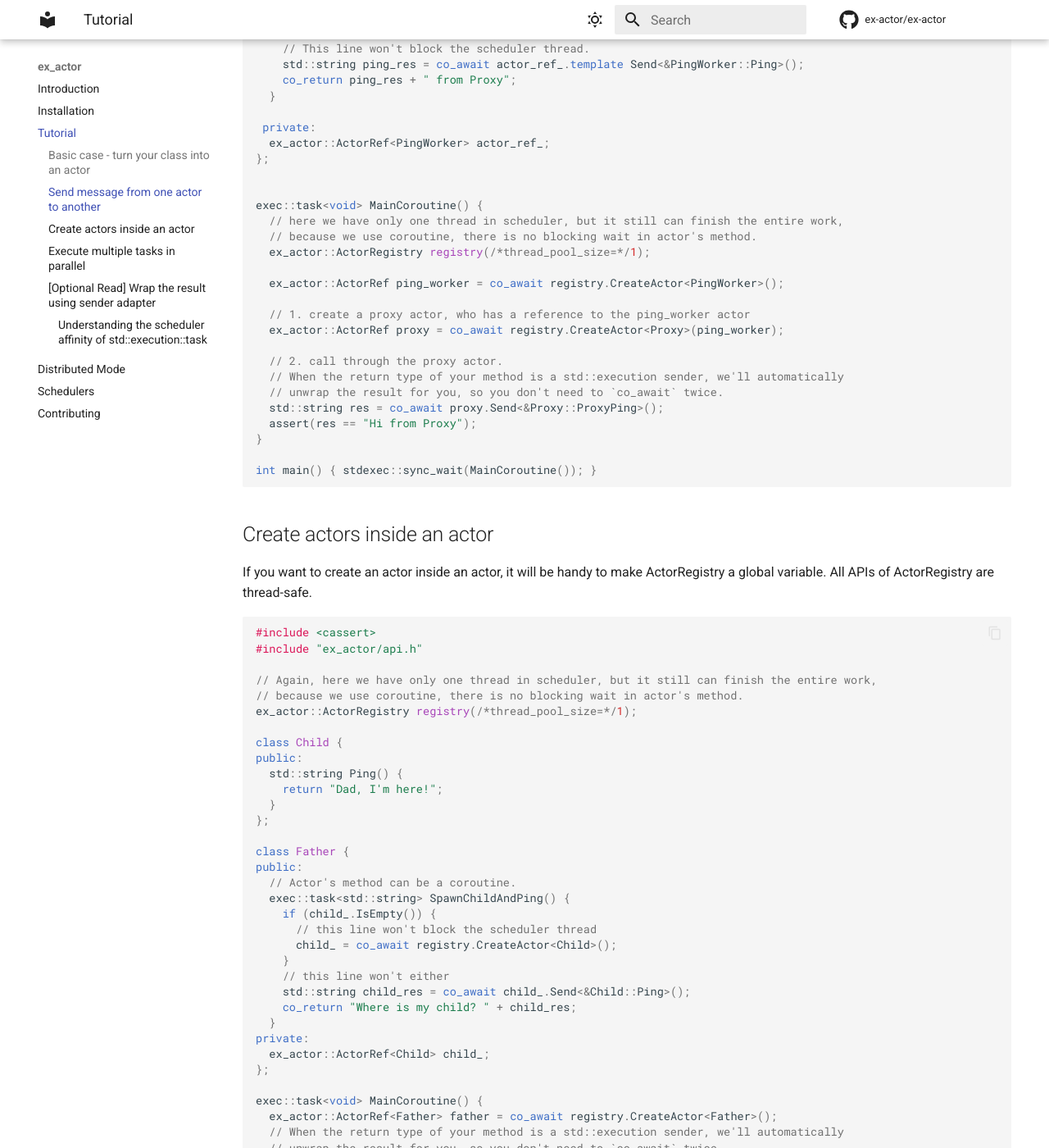
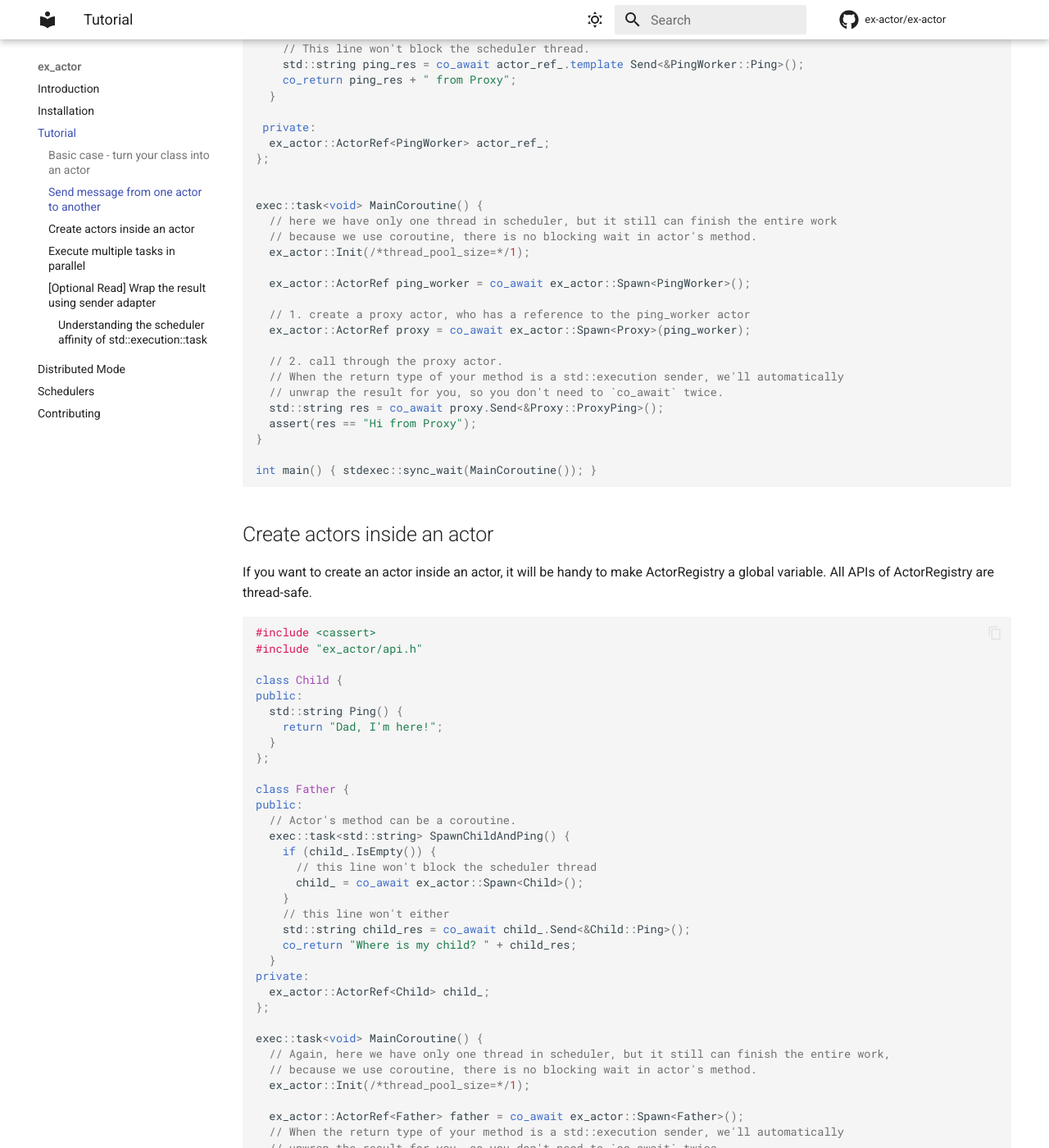
Before and after one commit to ex-actor/ex-actor, an MkDocs documentation site: the page built from docs/contents/tutorial.md, in a window 1280 px wide and 1400 px high, scrolled down 1821 px. Shown: the whole window at 82% size. Built offline with MkDocs 1.6.1 and Material for MkDocs 9.7.7, drawn with Linux system fonts in a browser that asks for light colours; comment, search, counter and statistics services are not loaded; some of the changed text lies outside the part shown.

Commit message:
[API] Add singleton style API (#111)
closes https://github.com/ex-actor/ex-actor/issues/106

this is not a breaking change, the original ActorRegisty still works.

```diff
--- a/docs/contents/tutorial.md
+++ b/docs/contents/tutorial.md
@@ -29,11 +29,11 @@ struct Counter {
 };
 
 exec::task<void> MainCoroutine() {
-  // 1. First, create a ex_actor::ActorRegistry.
-  ex_actor::ActorRegistry registry(/*thread_pool_size=*/1);
+  // 1. First, initialize ex_actor runtime.
+  ex_actor::Init(/*thread_pool_size=*/1);
 
-  // 2. Use the registry to create an actor.
-  ex_actor::ActorRef actor = co_await registry.CreateActor<Counter>();
+  // 2. Create an actor.
+  ex_actor::ActorRef actor = co_await ex_actor::Spawn<Counter>();
 
   /*
   3. Everything is setup, you can call the actor's method now using `actor_ref.Send`.
@@ -109,14 +109,14 @@ class Proxy {
 
 
 exec::task<void> MainCoroutine() {
-  // here we have only one thread in scheduler, but it still can finish the entire work,
+  // here we have only one thread in scheduler, but it still can finish the entire work
   // because we use coroutine, there is no blocking wait in actor's method.
-  ex_actor::ActorRegistry registry(/*thread_pool_size=*/1);
+  ex_actor::Init(/*thread_pool_size=*/1);
 
-  ex_actor::ActorRef ping_worker = co_await registry.CreateActor<PingWorker>();
+  ex_actor::ActorRef ping_worker = co_await ex_actor::Spawn<PingWorker>();
 
   // 1. create a proxy actor, who has a reference to the ping_worker actor
-  ex_actor::ActorRef proxy = co_await registry.CreateActor<Proxy>(ping_worker);
+  ex_actor::ActorRef proxy = co_await ex_actor::Spawn<Proxy>(ping_worker);
 
   // 2. call through the proxy actor.
   // When the return type of your method is a std::execution sender, we'll automatically
@@ -140,10 +140,6 @@ All APIs of ActorRegistry are thread-safe.
 #include <cassert>
 #include "ex_actor/api.h"
 
-// Again, here we have only one thread in scheduler, but it still can finish the entire work,
-// because we use coroutine, there is no blocking wait in actor's method.
-ex_actor::ActorRegistry registry(/*thread_pool_size=*/1);
-
 class Child {
 public:
   std::string Ping() {
@@ -157,7 +153,7 @@ public:
   exec::task<std::string> SpawnChildAndPing() {
     if (child_.IsEmpty()) {
       // this line won't block the scheduler thread
-      child_ = co_await registry.CreateActor<Child>();
+      child_ = co_await ex_actor::Spawn<Child>();
     }
     // this line won't either
     std::string child_res = co_await child_.Send<&Child::Ping>();
@@ -168,7 +164,11 @@ private:
 };
 
 exec::task<void> MainCoroutine() {
-  ex_actor::ActorRef<Father> father = co_await registry.CreateActor<Father>();
+  // Again, here we have only one thread in scheduler, but it still can finish the entire work,
+  // because we use coroutine, there is no blocking wait in actor's method.
+  ex_actor::Init(/*thread_pool_size=*/1);
+
+  ex_actor::ActorRef<Father> father = co_await ex_actor::Spawn<Father>();
   // When the return type of your method is a std::execution sender, we'll automatically
   // unwrap the result for you, so you don't need to `co_await` twice.
   std::string res = co_await father.Send<&Father::SpawnChildAndPing>();
@@ -196,12 +196,12 @@ struct Counter {
 };
 
 exec::task<void> MainCoroutine() {
-  ex_actor::ActorRegistry registry(/*thread_pool_size=*/3);
+  ex_actor::Init(/*thread_pool_size=*/3);
 
   // create multiple counters, you want to increase them in parallel
   std::vector<ex_actor::ActorRef<Counter>> counters;
   for (int i = 0; i < 3; ++i) {
-    counters.push_back(co_await registry.CreateActor<Counter>());
+    counters.push_back(co_await ex_actor::Spawn<Counter>());
   }
 
   // `when_all` example, handy for small number of tasks.
@@ -263,8 +263,8 @@ struct Counter {
 };
 
 int main() {
-  ex_actor::ActorRegistry registry(/*thread_pool_size=*/1);
-  auto [actor] = stdexec::sync_wait(registry.CreateActor<Counter>()).value();
+  ex_actor::Init(/*thread_pool_size=*/2);
+  auto [actor] = stdexec::sync_wait(ex_actor::Spawn<Counter>()).value();
 
   // Sender adapter style
   int local_var = 1;
@@ -322,11 +322,11 @@ class Proxy {
 };
 
 exec::task<void> MainCoroutine() {
-  ex_actor::ActorRegistry registry(/*thread_pool_size=*/1);
-  ex_actor::ActorRef dummy_actor = co_await registry.CreateActor<DummyActor>();
+  ex_actor::Init(/*thread_pool_size=*/2);
+  ex_actor::ActorRef dummy_actor = co_await ex_actor::Spawn<DummyActor>();
 
   // 2. create a proxy actor, who has a reference to the dummy actor
-  ex_actor::ActorRef proxy = co_await registry.CreateActor<Proxy>(dummy_actor);
+  ex_actor::ActorRef proxy = co_await ex_actor::Spawn<Proxy>(dummy_actor);
 
   // 3. call through the proxy actor
   exec::async_scope scope;
```
Also changed, not shown: CMakeLists.txt (+6 -1 lines), docs/contents/distributed_mode.md (+4 -8 lines), docs/contents/schedulers.md (+63 -22 lines), README.md, 15 other files.
